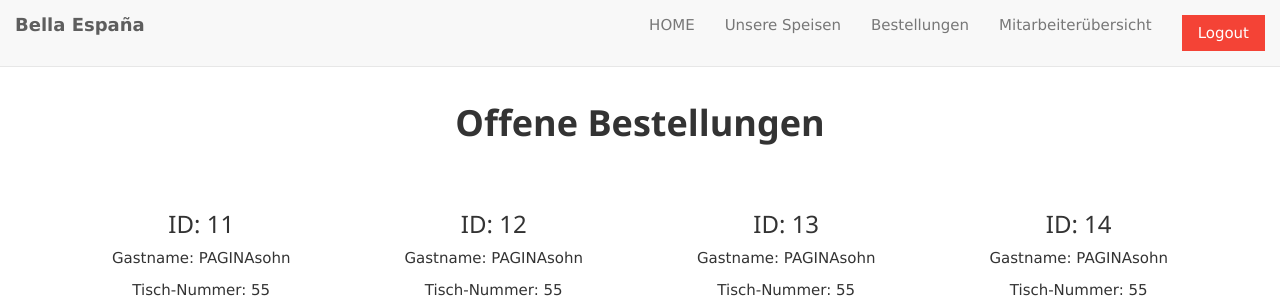
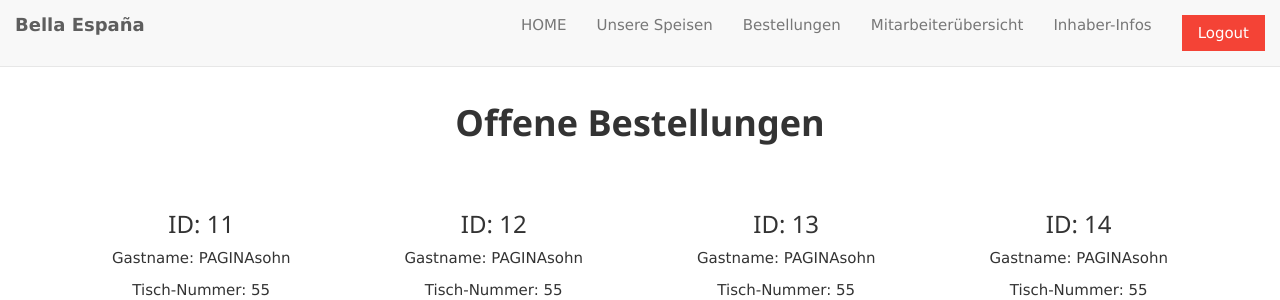
Before and after one commit to breuerjo/Restaurant, a PHP site: page /RestaurantJava/Bestellungen.php in a window 1280 px wide. Shown: the top 300 px of the page. Run offline with PHP 8.4, Linux system fonts and the light colour scheme; the visitor is signed in with stand-in values (Sample User, id 1); data comes from the database, SQL or seed files in the repository.

Commit message:
Inhaber Erweiterung Navbar 0,5h

```diff
--- a/Restaurant/src/Navbar.php
+++ b/Restaurant/src/Navbar.php
@@ -79,6 +79,11 @@ function getNavbarMitarbeiter(){
           </ul>
         </li>-->
         <!-- <a href="Warenkorb.php">Warenkorb</a></li>--><li>
+        <?php
+        if($_SESSION['mitarbeiter_benutzername'] === "russo_f"){
+            echo '<li><a href="http://localhost/RestaurantJava/InhaberInhalt.jsp">Inhaber-Infos</a></li>';
+        }
+        ?>
         <li><a href="Logout.php"><Button class="w3-button w3-red" onclick="logout()">Logout</Button></a></li>
        </ul>
     </div>
```
